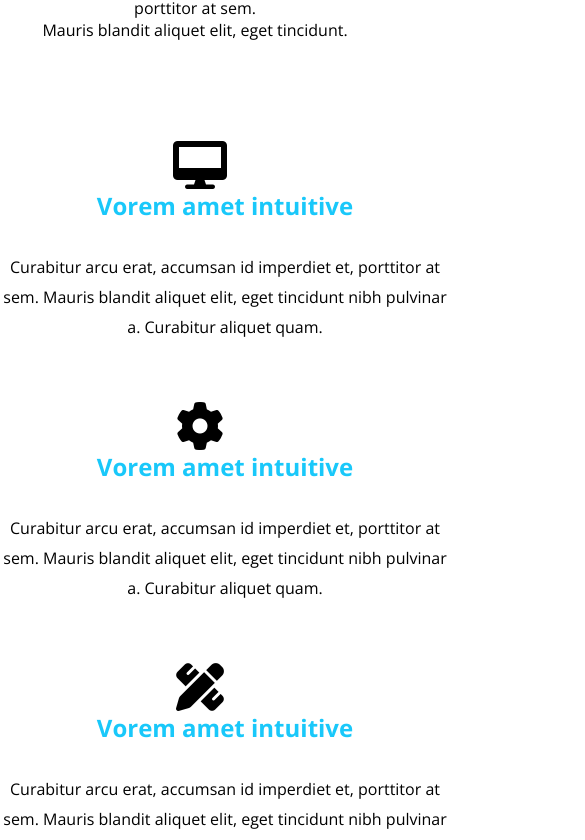
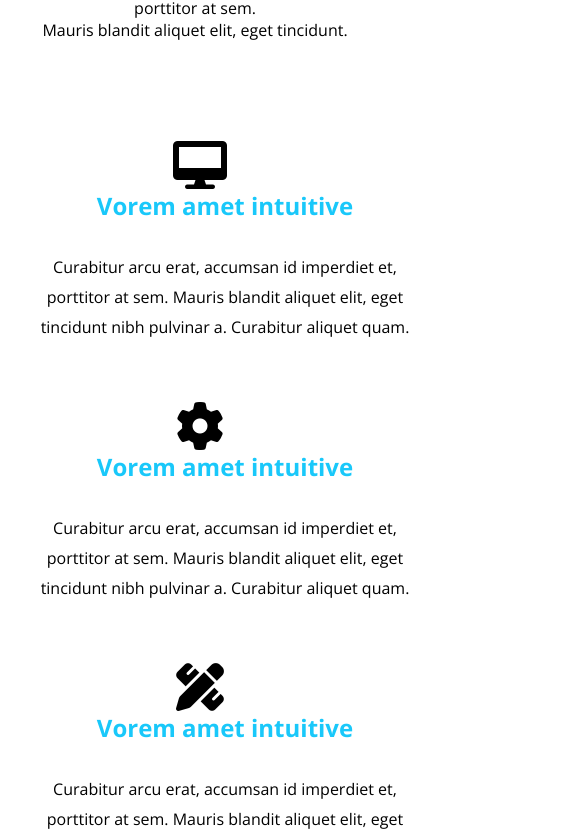
Before and after one commit to MohamedMassoud10/kasper, a React (Create React App) app: page / in a window 390 px wide. Shown: the part 1094-1934 px from the top of the page, 585 px wide, since content can reach past the window. Built offline with nearby package versions, Linux system fonts and the light colour scheme.

Commit message:
gap fixed

```diff
--- a/src/index.css
+++ b/src/index.css
@@ -405,6 +405,7 @@ ul{
     .Services-content .ser-box{
         text-align: center;
         flex-direction: column;
+        margin: auto 30px;
     }
     .design .image{
         display: none;
@@ -537,3 +538,8 @@ ul{
   .About .const-div{
     text-align: center;
 }
+@media (max-width:750px){
+    .About .const-div img{
+        width: 100%;
+    }
+}
```
